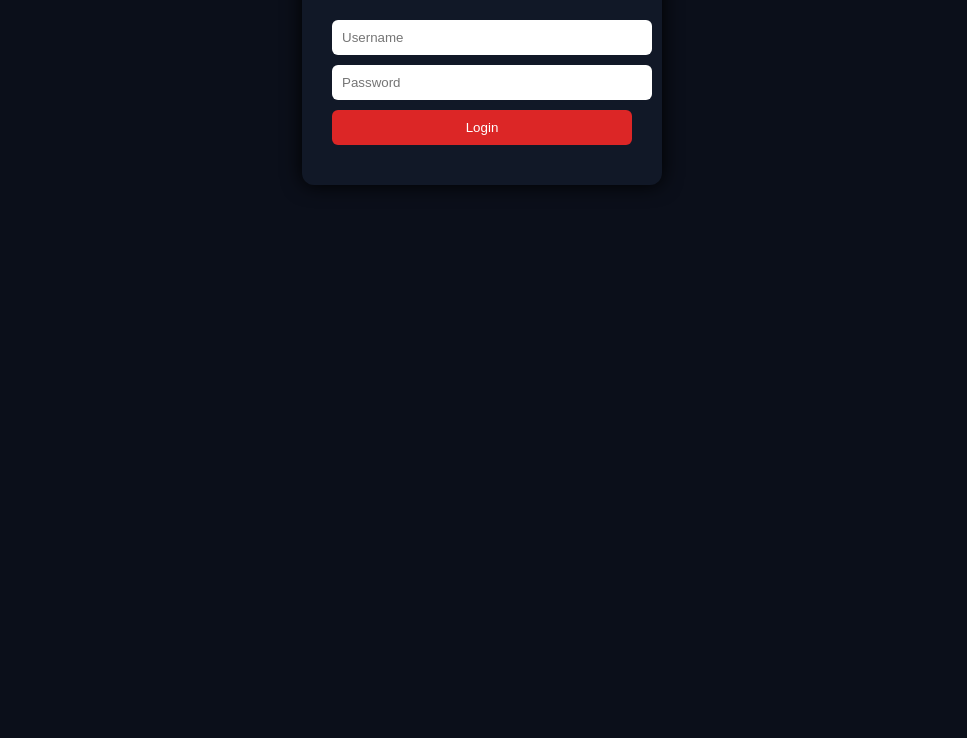
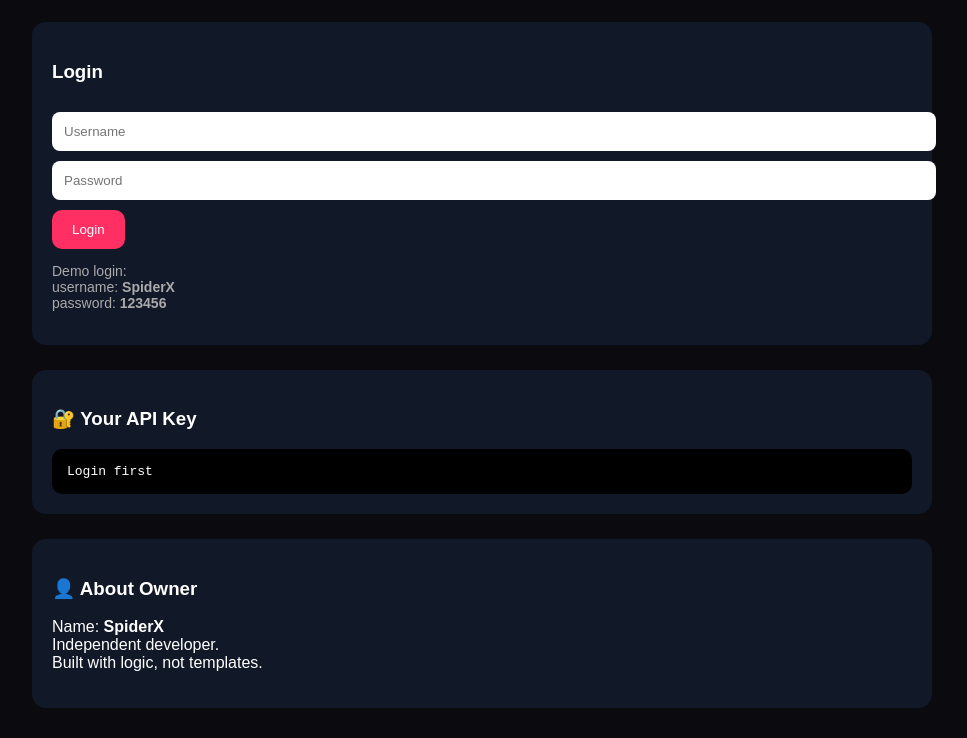
Before and after one commit to SpiderXo/SpiderX-API, a website: page public/docs.html in a window 1280 px wide. Shown: the part 366-1104 px from the top of the page, without its empty margins (158-1125 px from the left). Before the commit the page ends 816 px from the top, so only its background shows below. Drawn offline with Linux system fonts and the light colour scheme.

Commit message:
Refactor HTML structure and styles for API docs

```diff
--- a/public/docs.html
+++ b/public/docs.html
@@ -1,69 +1,142 @@
 <!DOCTYPE html>
 <html lang="en">
 <head>
-  <meta charset="UTF-8">
+<meta charset="UTF-8" />
 <title>SpiderX API Docs</title>
+
 <style>
 body {
-      background:#0b0f1a;
-      color:#fff;
-      font-family:Arial;
-      display:flex;
-      justify-content:center;
-      align-items:center;
-      height:100vh;
+  margin: 0;
+  font-family: Arial, sans-serif;
+  background: #0b0b0f;
+  color: #fff;
 }
-    .box {
-      background:#111827;
-      padding:30px;
-      border-radius:12px;
-      width:300px;
-      text-align:center;
-      box-shadow:0 0 20px #000;
+
+.container {
+  max-width: 900px;
+  margin: auto;
+  padding: 30px;
 }
-    input, button {
-      width:100%;
-      padding:10px;
-      margin-top:10px;
-      border-radius:6px;
-      border:none;
+
+h1 {
+  font-size: 46px;
+  letter-spacing: 1px;
+  text-align: center;
+  color: #ff2e63;
+  filter: drop-shadow(0 0 18px rgba(255, 46, 99, 0.25));
 }
-    button {
-      background:#dc2626;
-      color:#fff;
-      cursor:pointer;
+
+.card {
+  background: #111827;
+  border-radius: 14px;
+  padding: 20px;
+  margin-top: 25px;
 }
-    button:hover {
-      opacity:.8;
+
+.endpoint {
+  background: #000;
+  padding: 15px;
+  border-radius: 10px;
+  font-family: monospace;
 }
-    .error {
-      color:#f87171;
-      margin-top:10px;
+
+.btn {
+  background: #ff2e63;
+  color: #fff;
+  border: none;
+  padding: 12px 20px;
+  border-radius: 10px;
+  cursor: pointer;
+  margin-top: 10px;
+}
+
+.btn:hover {
+  box-shadow: 0 0 25px rgba(255, 46, 99, 0.4);
+}
+
+input {
+  width: 100%;
+  padding: 12px;
+  margin-top: 10px;
+  border-radius: 8px;
+  border: none;
+}
+
+.small {
+  color: #aaa;
+  font-size: 14px;
 }
 </style>
 </head>
+
 <body>
 
-<div class="box">
-  <h2>SpiderX Login 🕸</h2>
+<div class="container">
 
-  <input id="username" placeholder="Username">
-  <input id="password" type="password" placeholder="Password">
+<h1>SpiderX API Documentation 🕸</h1>
 
-  <button onclick="login()">Login</button>
+<!-- API STATUS -->
+<div class="card">
+  <h3>GET /api/status</h3>
+  <div class="endpoint">/api/status</div>
+  <button class="btn" onclick="copy('/api/status')">Copy Endpoint</button>
+  <button class="btn" onclick="test('/api/status')">Live Test</button>
+</div>
 
-  <div id="msg" class="error"></div>
+<!-- LOGIN -->
+<div class="card">
+  <h3>Login</h3>
+
+  <form id="loginForm">
+    <input id="username" placeholder="Username" required />
+    <input id="password" type="password" placeholder="Password" required />
+    <button class="btn" type="submit">Login</button>
+  </form>
+
+  <p class="small">
+    Demo login:<br>
+    username: <b>SpiderX</b><br>
+    password: <b>123456</b>
+  </p>
+</div>
+
+<!-- API KEY -->
+<div class="card">
+  <h3>🔐 Your API Key</h3>
+  <div class="endpoint" id="apiKey">Login first</div>
+</div>
+
+<!-- ABOUT -->
+<div class="card">
+  <h3>👤 About Owner</h3>
+  <p>
+    Name: <b>SpiderX</b><br>
+    Independent developer.<br>
+    Built with logic, not templates.
+  </p>
+</div>
+
 </div>
 
 <script>
-async function login() {
-  const username = document.getElementById("username").value;
-  const password = document.getElementById("password").value;
-  const msg = document.getElementById("msg");
+function copy(text) {
+  navigator.clipboard.writeText(text);
+  alert("Copied!");
+}
 
-  msg.innerText = "Loading...";
+async function test(endpoint) {
+  const r = await fetch(endpoint);
+  const d = await r.json();
+  alert(JSON.stringify(d, null, 2));
+}
 
-  try {
+// LOGIN LOGIC (المهم)
+document.getElementById("loginForm").addEventListener("submit", async (e) => {
+  e.preventDefault();
+
+  const username = usernameInput.value = document.getElementById("username").value;
+  const password = passwordInput.value = document.getElementById("password").value;
+
   const res = await fetch("/api/login", {
     method: "POST",
     headers: { "Content-Type": "application/json" },
@@ -73,19 +146,17 @@ async function login() {
   const data = await res.json();
 
   if (!res.ok) {
-      msg.innerText = data.error || "Login failed";
+    alert(data.error || "Login failed");
     return;
   }
 
   localStorage.setItem("token", data.token);
   localStorage.setItem("apiKey", data.apiKey);
 
+  document.getElementById("apiKey").innerText = data.apiKey;
+
   window.location.href = "/dashboard.html";
-
-  } catch (e) {
-    msg.innerText = "Server error";
-  }
-}
+});
 </script>
 
 </body>
```
Lines whose indentation alone changed are shown as unchanged.
